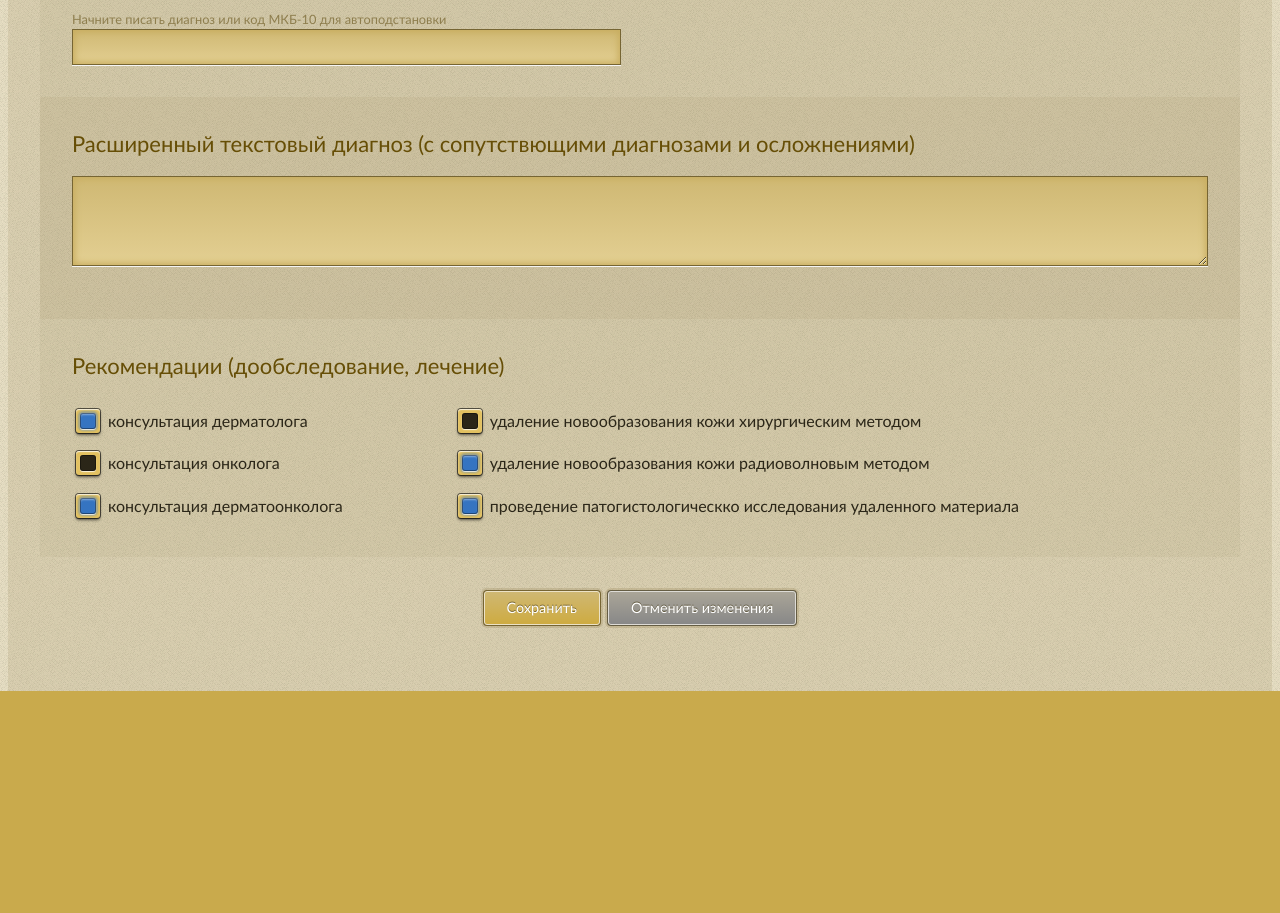
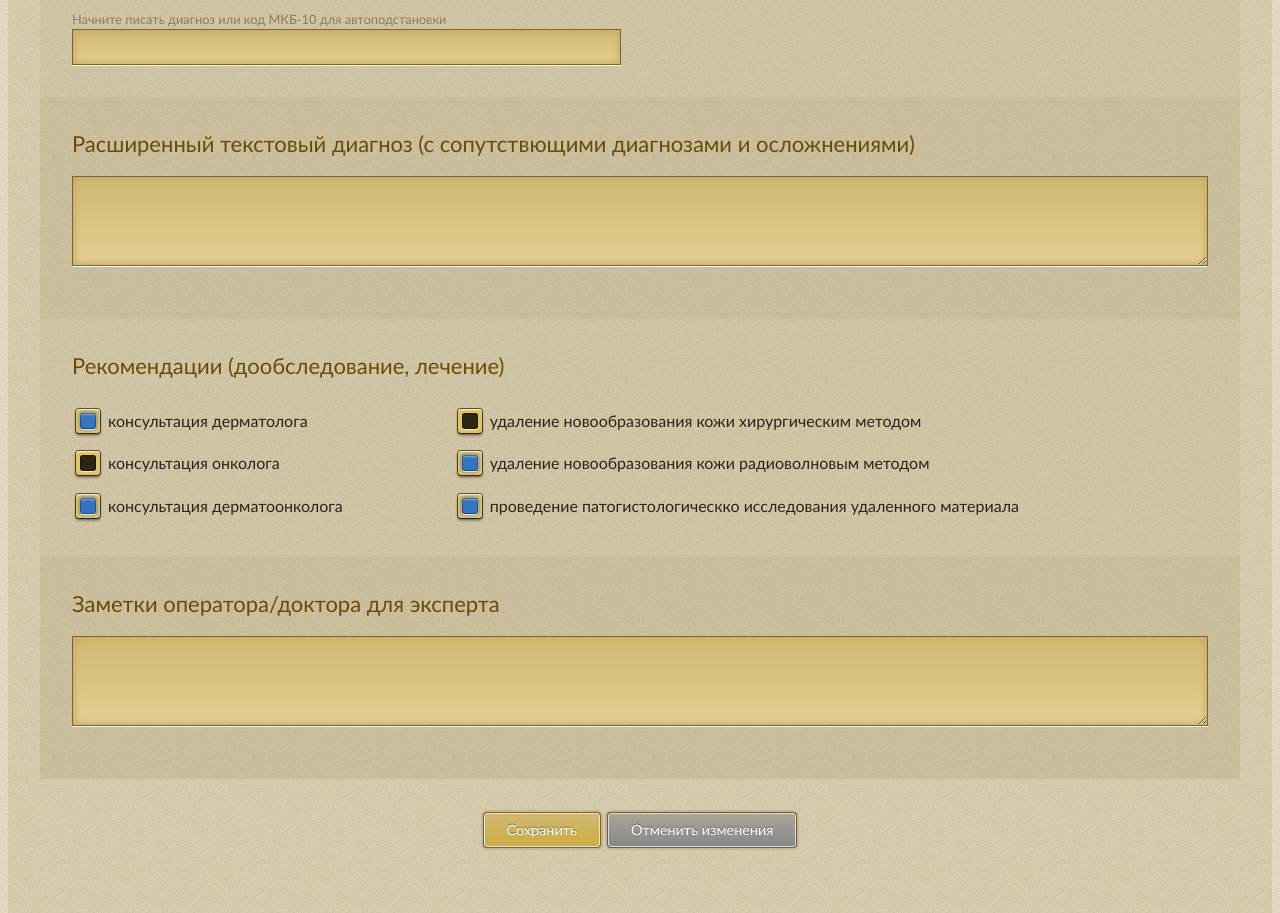
Before and after one commit to pomidorchi/hl-html_susy, a plain HTML site: page microphoto.html in a window 1280 px wide. Shown: the part 1358-2271 px from the top of the page. Before the commit the page ends 2049 px from the top, so only its background shows below. Drawn offline with Linux system fonts and the light colour scheme; a script that the page names is missing; files whose address does not match are found by name.

Commit message:
Fix: microphoto, не нашел функционал	форма ввода -   «Поле для заметок» — DONE

```diff
--- a/microphoto.html
+++ b/microphoto.html
@@ -207,6 +207,16 @@
 
             </div>
 
+            <div class="patient-card__content-block">
+
+                <h3>Заметки оператора/доктора для эксперта</h3>
+
+                <div class="patient-card__content-i1">
+                    <textarea name="" id="" cols="30" rows="10"></textarea>
+                </div>
+
+            </div>
+
             <div class="patient-card__content-block action-buttons">
                 <div class="patient-card__content-i1">
                     <a href="#" class="b-btn">Сохранить</a>
```
